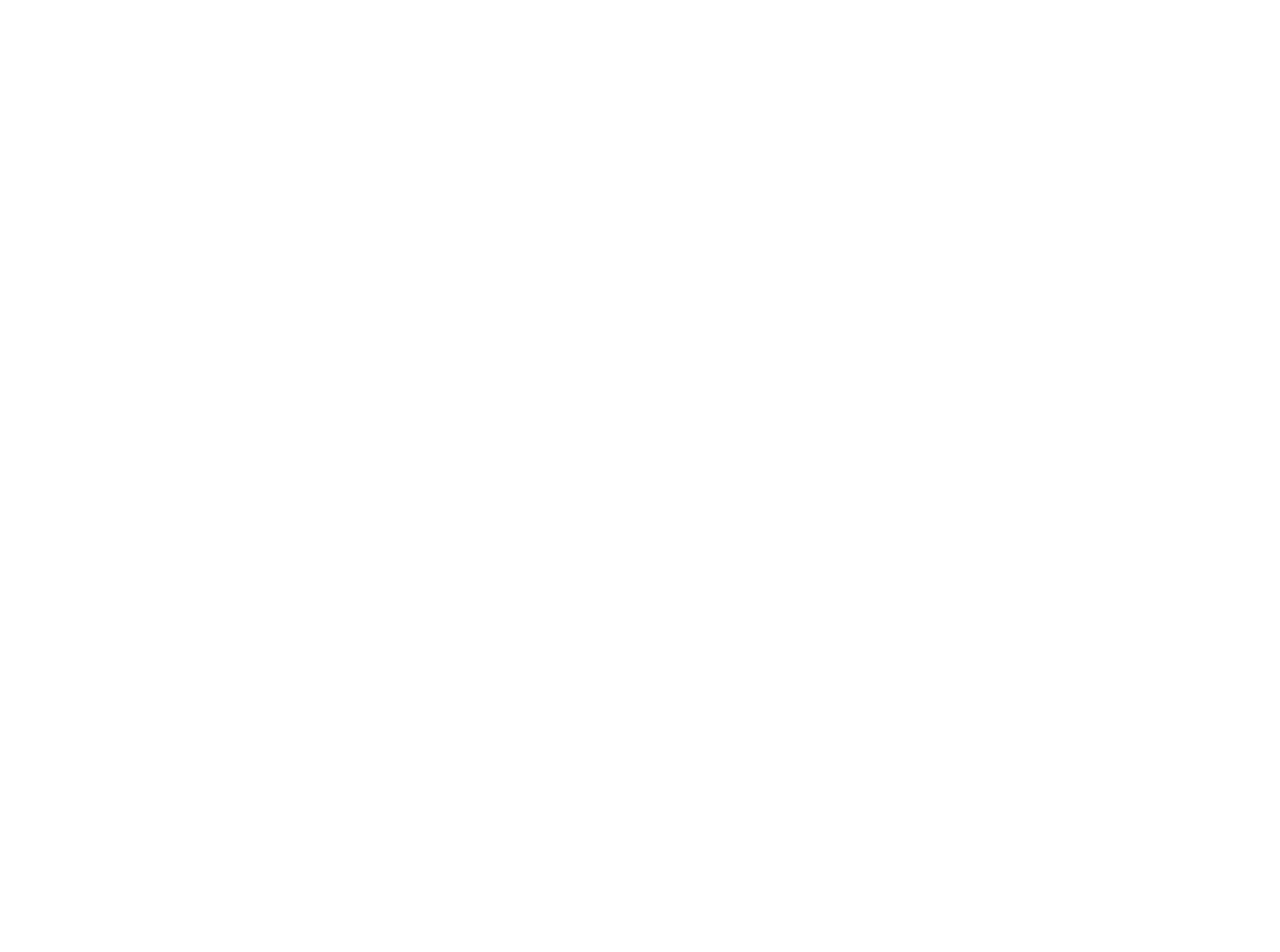
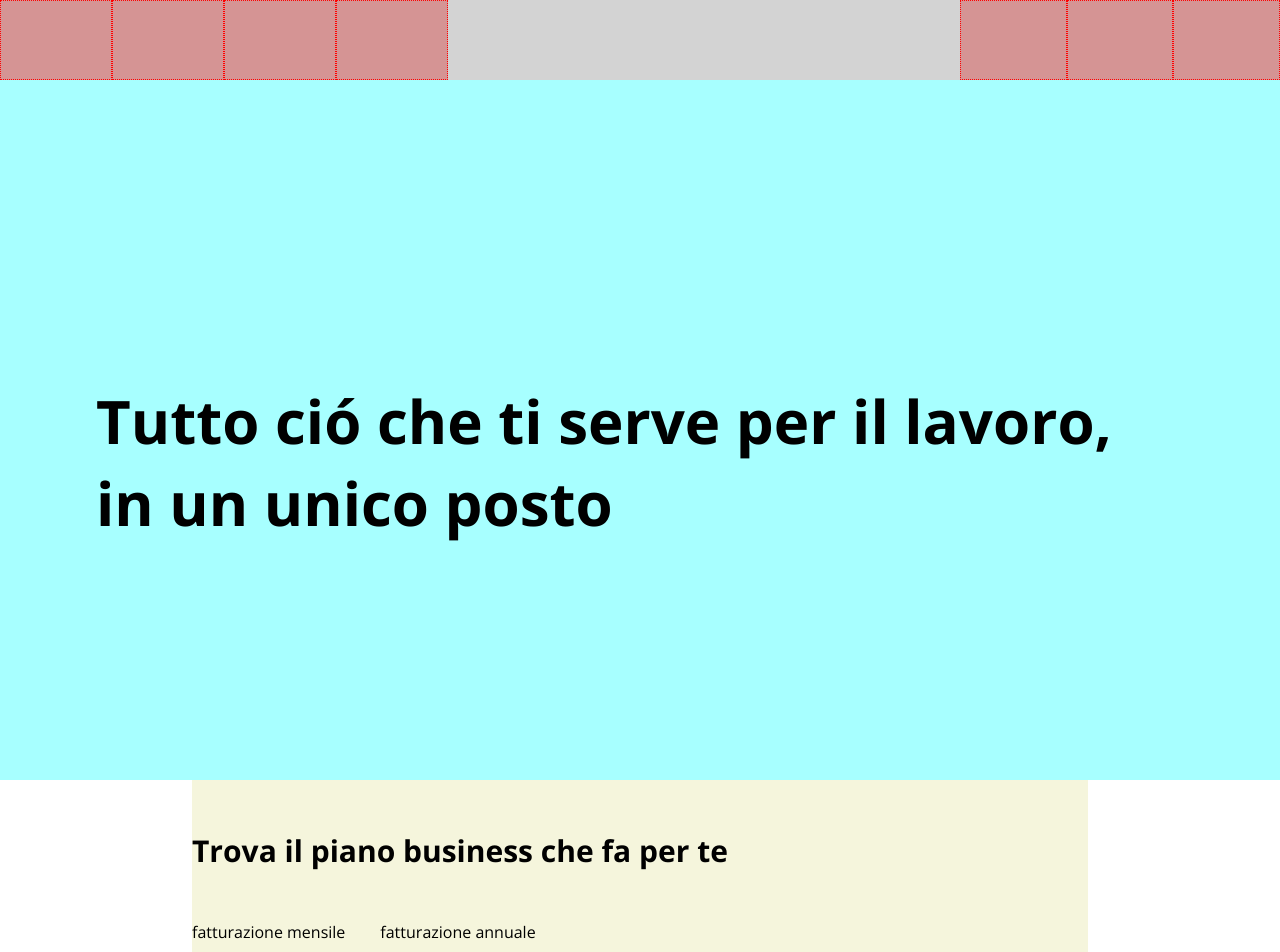
Before and after one commit to christianzaboli/htmlcss-dropbox, a plain HTML site: page index.html in a window 1280 px wide. Shown: the top 952 px of the page. Before the commit the page ends 800 px from the top, so only its background shows below. Drawn offline with nearby package versions, Linux system fonts and the light colour scheme.

Commit message:
layout header-jumbo-piani

```diff
--- a/css/style.css
+++ b/css/style.css
@@ -3,7 +3,143 @@
     padding: 0;
     box-sizing: border-box;
 }
-
 body{
     font-family: "Open Sans", sans-serif;
+    color: black
 }
+
+h1{
+    font-size: 60px;
+    font-weight: bold;
+}
+/* ------------------header */
+
+header{
+    height: 80px;
+    width: 100%;
+    position: sticky;
+    top: 0;
+    display: flex;
+    flex-wrap: nowrap;
+    justify-content: space-between;
+}
+.nav-left-blocks{
+    height: 100%;
+    width: 35%;
+    display: flex;
+    flex-wrap: nowrap;
+    justify-content: space-between;
+}
+.nav-right-blocks{
+    height: 100%;
+    width: 25%;
+    display: flex;
+    flex-wrap: nowrap;
+    justify-content: space-between;
+}
+.nav-left-blocks div{
+    height: 100%;
+    width: calc(100% / 4);
+}
+.nav-right-blocks div{
+    height: 100%;
+    width: calc(100% / 3);
+}
+
+/* -------------------jumbotron */
+
+.jumbo{
+    height: 700px;
+    width: 100%;
+    display: flex;
+    justify-content: center;
+    align-items: flex-end;
+}
+.container-jumbo{
+    height: 400px;
+    width: 85%;
+    margin: 0 auto;
+    display: flex;
+    flex-flow: column wrap;
+    justify-content: flex-start;
+    align-content: flex-start;
+}
+
+/* ----------------------main */
+
+.container-main{
+    width: 70%;
+    margin: 0 auto;
+}
+.container-main h2{
+    font-size: 30px;
+    padding: 50px 0;
+}
+.piano-fatturazione{
+    width: 100%;
+    display: flex;
+    flex-flow: row nowrap;
+    gap: 35px;
+    margin: 0 0 30px 0;
+}
+.layout-tabella-piani{
+    width: 100%;
+    display: flex;
+    flex-wrap: nowrap;
+    gap: 50px;
+}
+.colonna-tabella-piani{;
+    width: calc((100% / 3) - (100px / 3));
+    display: flex;
+    flex-flow: column nowrap;
+}
+.tabella-piani{
+    height: 700px;
+    position: relative;
+    border: 1px solid black;
+    padding: 30px;
+}
+
+.colonna-tabella-piani .titolo-piano{
+    display: block;
+    padding: 15px;
+    width: 100%;
+    border: 1px solid black;
+    text-align: center;
+}
+
+
+
+
+
+
+/* -------------------debug */
+.debug header{
+    background-color: lightgray;
+}
+.debug nav{
+    background-color: rgb(213, 148, 148);
+}
+.debug nav{
+    background-color: rgb(213, 148, 148);
+}
+.debug nav div{
+    border: 1.2px dotted red;
+}
+.debug main .jumbo{
+    background-color: rgb(167, 255, 255);
+}
+.debug .container-main{
+    background-color: beige;
+}
+.debug .layout-tabella-piani{
+    background-color: rgb(84, 135, 125);
+}
+.debug .tabella-piani{
+    background-color: #9bd7ff;
+}
+.debug .contenuto-piani{
+    width: 100%;
+    height: 100%;
+    background-color: white;
+}
--- a/index.html
+++ b/index.html
@@ -14,10 +14,54 @@
 
 <body class="debug">
     <header>
-
+        <nav class="nav-left-blocks">
+            <div></div>
+            <div></div>
+            <div></div>
+            <div></div>
+        </nav>
+        <nav class="nav-right-blocks">
+            <div></div>
+            <div></div>
+            <div></div>
+        </nav>
     </header>
 
     <main>
+        <div class="jumbo">
+            <div class="container-jumbo">
+                <h1>Tutto ci&oacute; che ti serve per il lavoro, in un unico posto</h1>
+
+            </div>
+        </div>
+        <div class="container-main">
+            <h2>Trova il piano business che fa per te</h2>
+            <div class="piano-fatturazione">
+                <p>fatturazione mensile</p>
+                <p>fatturazione annuale</p>
+            </div>
+            <div class="layout-tabella-piani">
+                <div class="colonna-tabella-piani">
+                    <span class="titolo-piano">Singolo</span>
+                    <div class="tabella-piani">
+                         <div class="contenuto-piani"> <!--CONTENUTO PIANI --> </div>
+                    </div>
+                </div>
+                <div class="colonna-tabella-piani">
+                    <span class="titolo-piano">Singolo</span>
+                    <div class="tabella-piani">
+                         <div class="contenuto-piani"> <!--CONTENUTO PIANI --> </div>
+                    </div>
+                </div>
+                <div class="colonna-tabella-piani">
+                    <span class="titolo-piano">Singolo</span>
+                    <div class="tabella-piani">
+                         <div class="contenuto-piani"> <!--CONTENUTO PIANI --> </div>
+                    </div>
+                </div>
+
+            </div>
+        </div>
 
     </main>
 
```
